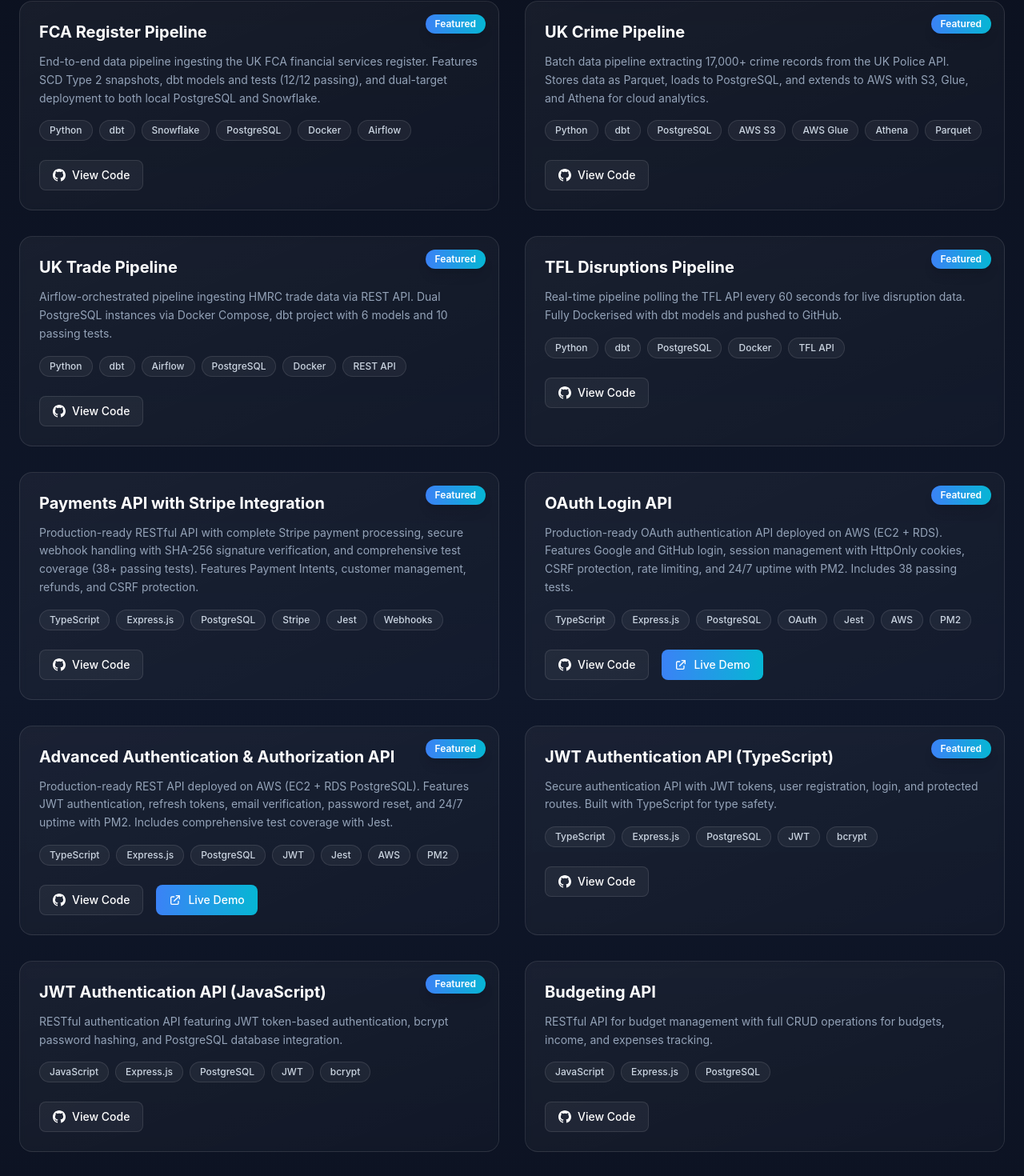
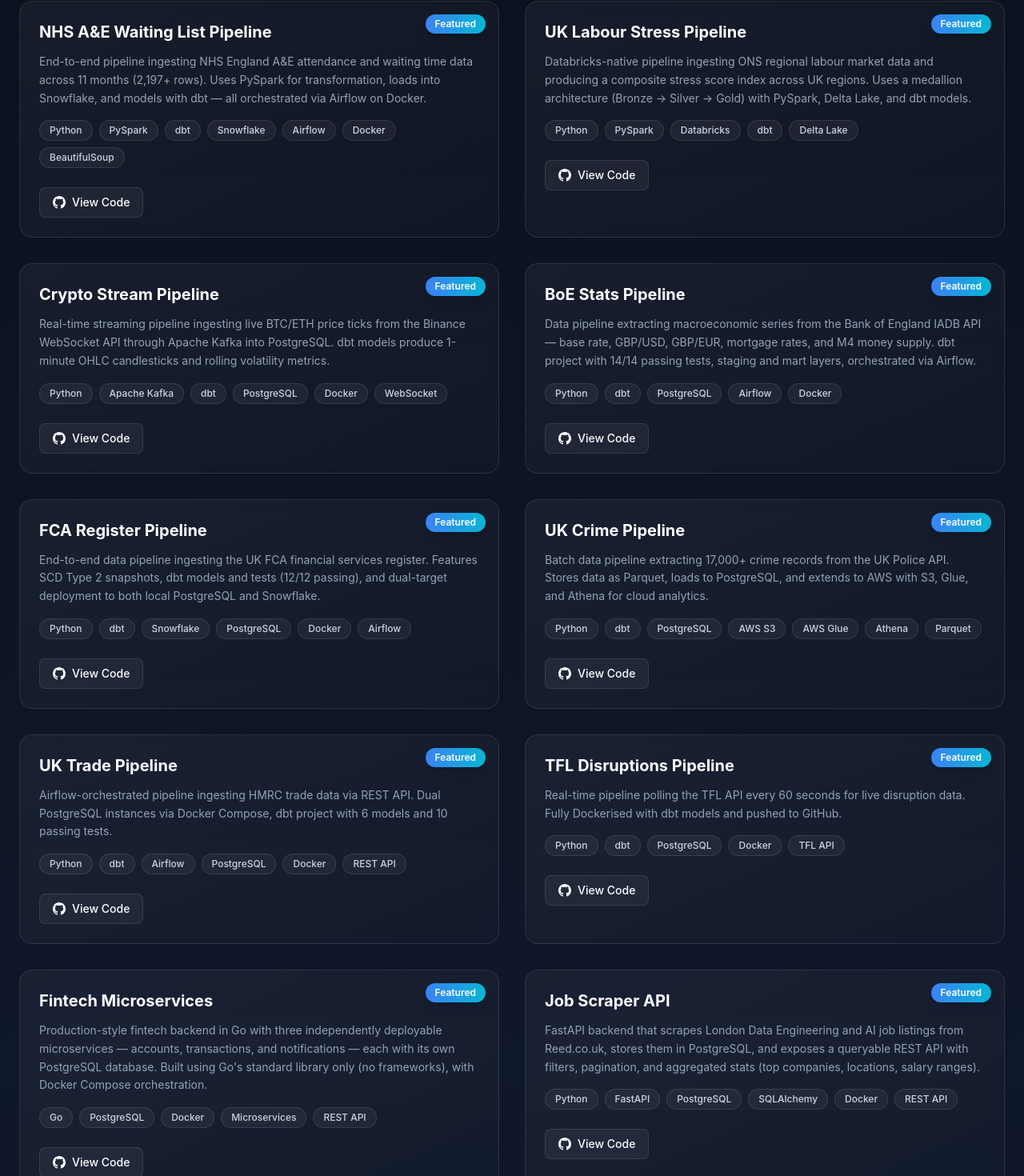
Before and after one commit to Daudsaid/daud-portfolio-site, a Next.js app: page / in a window 1280 px wide. Shown: the part 2962-4432 px from the top of the page at 80% size. Built offline with nearby package versions, Linux system fonts and the light colour scheme; no server answers; the database is empty.

Commit message:
feat: add 6 new projects and update skills

```diff
--- a/app/data/projects.ts
+++ b/app/data/projects.ts
@@ -13,6 +13,50 @@
 export const projects: Project[] = [
   {
     id: 1,
+    title: "NHS A&E Waiting List Pipeline",
+    description: "End-to-end pipeline ingesting NHS England A&E attendance and waiting time data across 11 months (2,197+ rows). Uses PySpark for transformation, loads into Snowflake, and models with dbt — all orchestrated via Airflow on Docker.",
+    image: "/api-placeholder.jpg",
+    tags: ["Python", "PySpark", "dbt", "Snowflake", "Airflow", "Docker", "BeautifulSoup"],
+    github: "https://github.com/Daudsaid/nhs-waitinglist-pipeline",
+    demo: null,
+    featured: true,
+    category: "Data Engineering"
+  },
+  {
+    id: 2,
+    title: "UK Labour Stress Pipeline",
+    description: "Databricks-native pipeline ingesting ONS regional labour market data and producing a composite stress score index across UK regions. Uses a medallion architecture (Bronze → Silver → Gold) with PySpark, Delta Lake, and dbt models.",
+    image: "/api-placeholder.jpg",
+    tags: ["Python", "PySpark", "Databricks", "dbt", "Delta Lake"],
+    github: "https://github.com/Daudsaid/uk-labour-stress-pipeline",
+    demo: null,
+    featured: true,
+    category: "Data Engineering"
+  },
+  {
+    id: 3,
+    title: "Crypto Stream Pipeline",
+    description: "Real-time streaming pipeline ingesting live BTC/ETH price ticks from the Binance WebSocket API through Apache Kafka into PostgreSQL. dbt models produce 1-minute OHLC candlesticks and rolling volatility metrics.",
+    image: "/api-placeholder.jpg",
+    tags: ["Python", "Apache Kafka", "dbt", "PostgreSQL", "Docker", "WebSocket"],
+    github: "https://github.com/Daudsaid/crypto-stream-pipeline-bydaud",
+    demo: null,
+    featured: true,
+    category: "Data Engineering"
+  },
+  {
+    id: 4,
+    title: "BoE Stats Pipeline",
+    description: "Data pipeline extracting macroeconomic series from the Bank of England IADB API — base rate, GBP/USD, GBP/EUR, mortgage rates, and M4 money supply. dbt project with 14/14 passing tests, staging and mart layers, orchestrated via Airflow.",
+    image: "/api-placeholder.jpg",
+    tags: ["Python", "dbt", "PostgreSQL", "Airflow", "Docker"],
+    github: "https://github.com/Daudsaid/boe-stats-pipeline",
+    demo: null,
+    featured: true,
+    category: "Data Engineering"
+  },
+  {
+    id: 5,
     title: "FCA Register Pipeline",
     description: "End-to-end data pipeline ingesting the UK FCA financial services register. Features SCD Type 2 snapshots, dbt models and tests (12/12 passing), and dual-target deployment to both local PostgreSQL and Snowflake.",
     image: "/api-placeholder.jpg",
@@ -23,7 +67,7 @@
     category: "Data Engineering"
   },
   {
-    id: 2,
+    id: 6,
     title: "UK Crime Pipeline",
     description: "Batch data pipeline extracting 17,000+ crime records from the UK Police API. Stores data as Parquet, loads to PostgreSQL, and extends to AWS with S3, Glue, and Athena for cloud analytics.",
     image: "/api-placeholder.jpg",
@@ -34,7 +78,7 @@
     category: "Data Engineering"
   },
   {
-    id: 3,
+    id: 7,
     title: "UK Trade Pipeline",
     description: "Airflow-orchestrated pipeline ingesting HMRC trade data via REST API. Dual PostgreSQL instances via Docker Compose, dbt project with 6 models and 10 passing tests.",
     image: "/api-placeholder.jpg",
@@ -45,7 +89,7 @@
     category: "Data Engineering"
   },
   {
-    id: 4,
+    id: 8,
     title: "TFL Disruptions Pipeline",
     description: "Real-time pipeline polling the TFL API every 60 seconds for live disruption data. Fully Dockerised with dbt models and pushed to GitHub.",
     image: "/api-placeholder.jpg",
@@ -56,7 +100,29 @@
     category: "Data Engineering"
   },
   {
-    id: 5,
+    id: 9,
+    title: "Fintech Microservices",
+    description: "Production-style fintech backend in Go with three independently deployable microservices — accounts, transactions, and notifications — each with its own PostgreSQL database. Built using Go's standard library only (no frameworks), with Docker Compose orchestration.",
+    image: "/api-placeholder.jpg",
+    tags: ["Go", "PostgreSQL", "Docker", "Microservices", "REST API"],
+    github: "https://github.com/Daudsaid/fintech-microservices-bydaud",
+    demo: null,
+    featured: true,
+    category: "Backend"
+  },
+  {
+    id: 10,
+    title: "Job Scraper API",
+    description: "FastAPI backend that scrapes London Data Engineering and AI job listings from Reed.co.uk, stores them in PostgreSQL, and exposes a queryable REST API with filters, pagination, and aggregated stats (top companies, locations, salary ranges).",
+    image: "/api-placeholder.jpg",
+    tags: ["Python", "FastAPI", "PostgreSQL", "SQLAlchemy", "Docker", "REST API"],
+    github: "https://github.com/Daudsaid/job-scraper-api-bydaud",
+    demo: null,
+    featured: true,
+    category: "Backend"
+  },
+  {
+    id: 11,
     title: "Payments API with Stripe Integration",
     description: "Production-ready RESTful API with complete Stripe payment processing, secure webhook handling with SHA-256 signature verification, and comprehensive test coverage (38+ passing tests). Features Payment Intents, customer management, refunds, and CSRF protection.",
     image: "/api-placeholder.jpg",
@@ -67,7 +133,7 @@
     category: "Backend"
   },
   {
-    id: 6,
+    id: 12,
     title: "OAuth Login API",
     description: "Production-ready OAuth authentication API deployed on AWS (EC2 + RDS). Features Google and GitHub login, session management with HttpOnly cookies, CSRF protection, rate limiting, and 24/7 uptime with PM2. Includes 38 passing tests.",
     image: "/api-placeholder.jpg",
@@ -78,7 +144,7 @@
     category: "Backend"
   },
   {
-    id: 7,
+    id: 13,
     title: "Advanced Authentication & Authorization API",
     description: "Production-ready REST API deployed on AWS (EC2 + RDS PostgreSQL). Features JWT authentication, refresh tokens, email verification, password reset, and 24/7 uptime with PM2. Includes comprehensive test coverage with Jest.",
     image: "/api-placeholder.jpg",
@@ -89,7 +155,7 @@
     category: "Backend"
   },
   {
-    id: 8,
+    id: 14,
     title: "JWT Authentication API (TypeScript)",
     description: "Secure authentication API with JWT tokens, user registration, login, and protected routes. Built with TypeScript for type safety.",
     image: "/api-placeholder.jpg",
@@ -100,7 +166,7 @@
     category: "Backend"
   },
   {
-    id: 9,
+    id: 15,
     title: "JWT Authentication API (JavaScript)",
     description: "RESTful authentication API featuring JWT token-based authentication, bcrypt password hashing, and PostgreSQL database integration.",
     image: "/api-placeholder.jpg",
@@ -111,7 +177,7 @@
     category: "Backend"
   },
   {
-    id: 10,
+    id: 16,
     title: "Budgeting API",
     description: "RESTful API for budget management with full CRUD operations for budgets, income, and expenses tracking.",
     image: "/api-placeholder.jpg",
@@ -122,7 +188,7 @@
     category: "Backend"
   },
   {
-    id: 11,
+    id: 17,
     title: "Expense Tracker API",
     description: "Backend API for tracking expenses with category management and full CRUD functionality.",
     image: "/api-placeholder.jpg",
@@ -133,7 +199,7 @@
     category: "Backend"
   },
   {
-    id: 12,
+    id: 18,
     title: "TypeScript by Example",
     description: "Interactive learning resource for mastering TypeScript through practical, hands-on examples. Covers core concepts, type system, generics, and advanced patterns with live code demonstrations.",
     image: "/api-placeholder.jpg",
@@ -144,7 +210,7 @@
     category: "Frontend"
   },
   {
-    id: 13,
+    id: 19,
     title: "E-Commerce Store",
     description: "Full-featured e-commerce application with product browsing, shopping cart, user authentication, and checkout functionality. Built with modern React patterns and responsive design.",
     image: "/api-placeholder.jpg",
@@ -155,7 +221,7 @@
     category: "Frontend"
   },
   {
-    id: 14,
+    id: 20,
     title: "Daudflix",
     description: "Netflix clone featuring user authentication, movie browsing, and streaming UI. Includes responsive design, dynamic content loading, and modern user interface inspired by Netflix.",
     image: "/api-placeholder.jpg",
--- a/app/data/skills.ts
+++ b/app/data/skills.ts
@@ -14,13 +14,13 @@
   },
   {
     category: 'Data Engineering',
-    items: ['dbt', 'Apache Airflow', 'PySpark', 'Pandas', 'Parquet'],
+    items: ['dbt', 'Apache Airflow', 'Apache Kafka', 'PySpark', 'Pandas', 'Parquet', 'Delta Lake'],
     icon: '⚙️',
     color: 'cyan',
   },
   {
     category: 'Cloud & Warehousing',
-    items: ['Snowflake', 'AWS S3', 'AWS Glue', 'AWS Athena'],
+    items: ['Snowflake', 'Databricks', 'AWS S3', 'AWS Glue', 'AWS Athena'],
     icon: '☁️',
     color: 'indigo',
   },
@@ -32,7 +32,7 @@
   },
   {
     category: 'Backend & APIs',
-    items: ['Node.js', 'Express', 'REST APIs', 'JWT', 'OAuth 2.0'],
+    items: ['Node.js', 'Express', 'FastAPI', 'REST APIs', 'JWT', 'OAuth 2.0'],
     icon: '🔧',
     color: 'green',
   },
```
